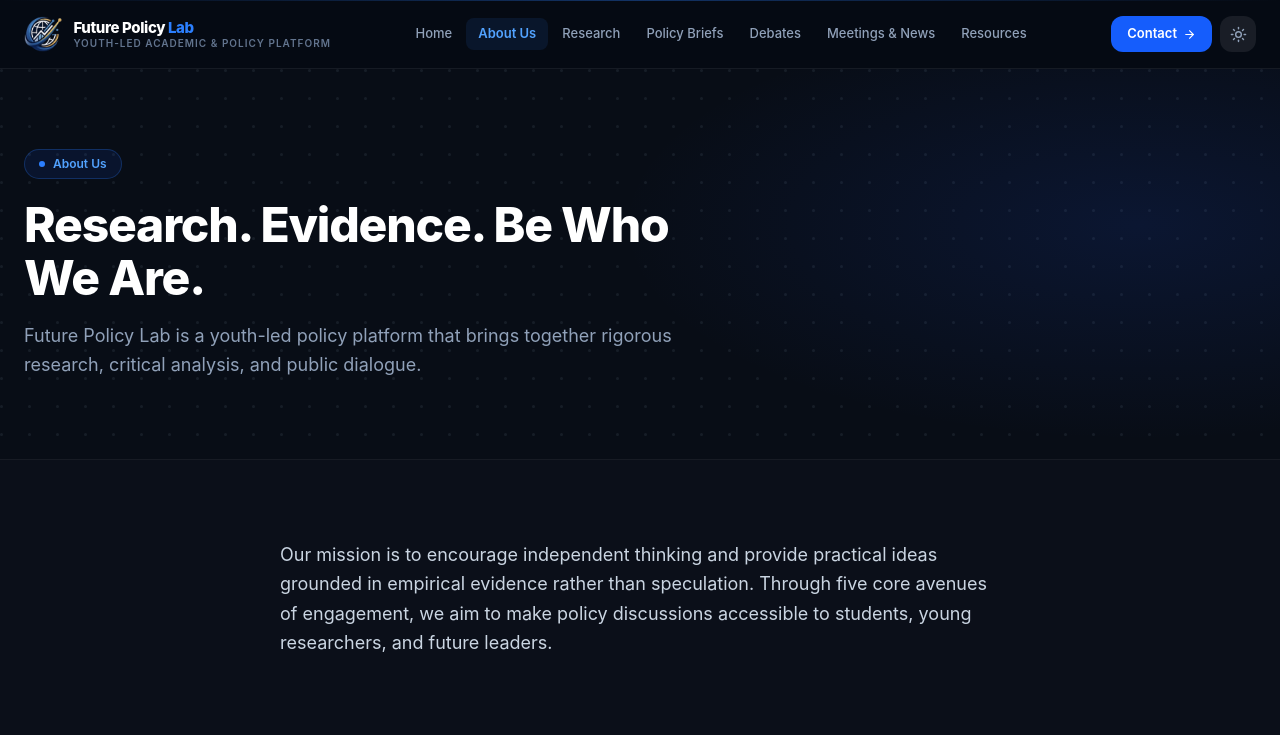
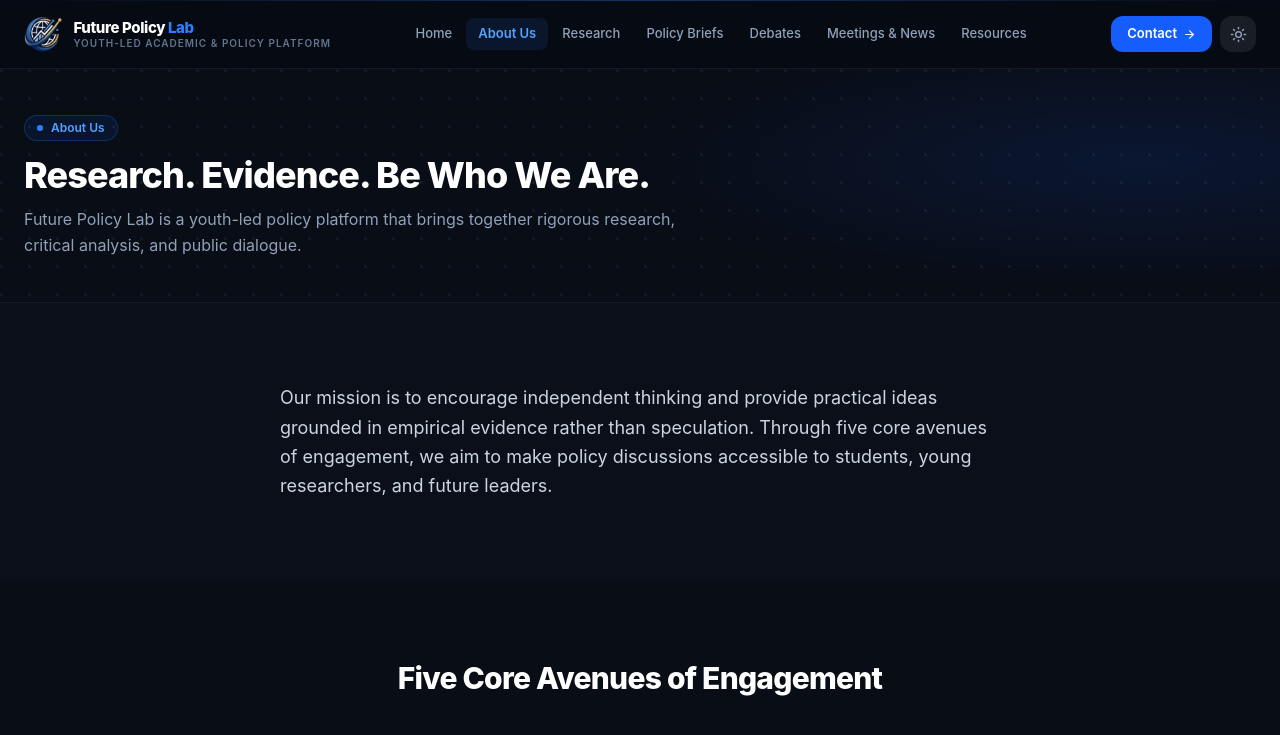
Before and after one commit to asatullayev-diyorbek/future-policy-lab, a React (Vite) app: page /about in a window 1280 px wide. Shown: the top 735 px of the page. Built offline with nearby package versions, Linux system fonts and the light colour scheme.

Commit message:
Shrink inner-page hero height and add Policy Briefs header image
PageHero padding and type scale reduced across all pages that use
it (Home's custom hero is untouched). Policy Briefs now has its own
header illustration, matching the pattern set on Research.

```diff
--- a/src/components/PageHero.jsx
+++ b/src/components/PageHero.jsx
@@ -26,16 +26,16 @@ export default function PageHero({ eyebrow, title, subtitle, image }) {
         }}
       />
 
-      <div className="relative max-w-7xl mx-auto px-4 sm:px-6 py-16 sm:py-20">
-        <div className={image ? "grid grid-cols-1 lg:grid-cols-[1.1fr_0.9fr] gap-10 items-center" : ""}>
+      <div className="relative max-w-7xl mx-auto px-4 sm:px-6 py-9 sm:py-11">
+        <div className={image ? "grid grid-cols-1 lg:grid-cols-[1.15fr_0.85fr] gap-8 items-center" : ""}>
           <motion.div
             initial={{ opacity: 0, y: 20 }}
             animate={{ opacity: 1, y: 0 }}
             transition={{ duration: 0.55, ease: [0.22, 1, 0.36, 1] }}
-            className={image ? "max-w-2xl" : "max-w-2xl"}
+            className="max-w-2xl"
           >
             {eyebrow && (
-              <span className={`inline-flex items-center gap-2 px-3.5 py-1.5 rounded-full border text-xs font-semibold mb-5 ${
+              <span className={`inline-flex items-center gap-2 px-3 py-1 rounded-full border text-xs font-semibold mb-3.5 ${
                 dark
                   ? "bg-blue-600/10 border-blue-500/25 text-blue-400"
                   : "bg-blue-50 border-blue-200 text-blue-700"
@@ -44,13 +44,13 @@ export default function PageHero({ eyebrow, title, subtitle, image }) {
                 {eyebrow}
               </span>
             )}
-            <h1 className={`text-4xl sm:text-5xl font-extrabold tracking-tight leading-[1.1] mb-4 ${
+            <h1 className={`text-3xl sm:text-4xl font-extrabold tracking-tight leading-[1.15] mb-2.5 ${
               dark ? "text-white" : "text-slate-900"
             }`}>
               {title}
             </h1>
             {subtitle && (
-              <p className={`text-base sm:text-lg leading-relaxed ${dark ? "text-slate-400" : "text-slate-500"}`}>
+              <p className={`text-sm sm:text-base leading-relaxed ${dark ? "text-slate-400" : "text-slate-500"}`}>
                 {subtitle}
               </p>
             )}
@@ -61,12 +61,12 @@ export default function PageHero({ eyebrow, title, subtitle, image }) {
               initial={{ opacity: 0, y: 20 }}
               animate={{ opacity: 1, y: 0 }}
               transition={{ duration: 0.6, delay: 0.1, ease: [0.22, 1, 0.36, 1] }}
-              className="flex justify-center lg:justify-end"
+              className="hidden lg:flex justify-end"
             >
               <img
                 src={image}
                 alt=""
-                className="w-full max-w-[520px] object-contain select-none"
+                className="w-full max-w-[300px] object-contain select-none"
                 draggable={false}
               />
             </motion.div>
--- a/src/pages/PolicyBriefs.jsx
+++ b/src/pages/PolicyBriefs.jsx
@@ -41,6 +41,7 @@ export default function PolicyBriefs() {
         eyebrow="02 — Policy Briefs"
         title="Decision-Ready Policy Recommendations"
         subtitle="Concise, actionable summaries that distill complex data and academic proposals into clear recommendations for advocates and leaders."
+        image="/policy-briefs-header.png"
       />
 
       <section className={`py-16 sm:py-20 ${dark ? "bg-[#0B0F19]" : "bg-slate-50"}`}>
```
Also changed, not shown: 1 other file (tests, documents, lock files or other folders).
